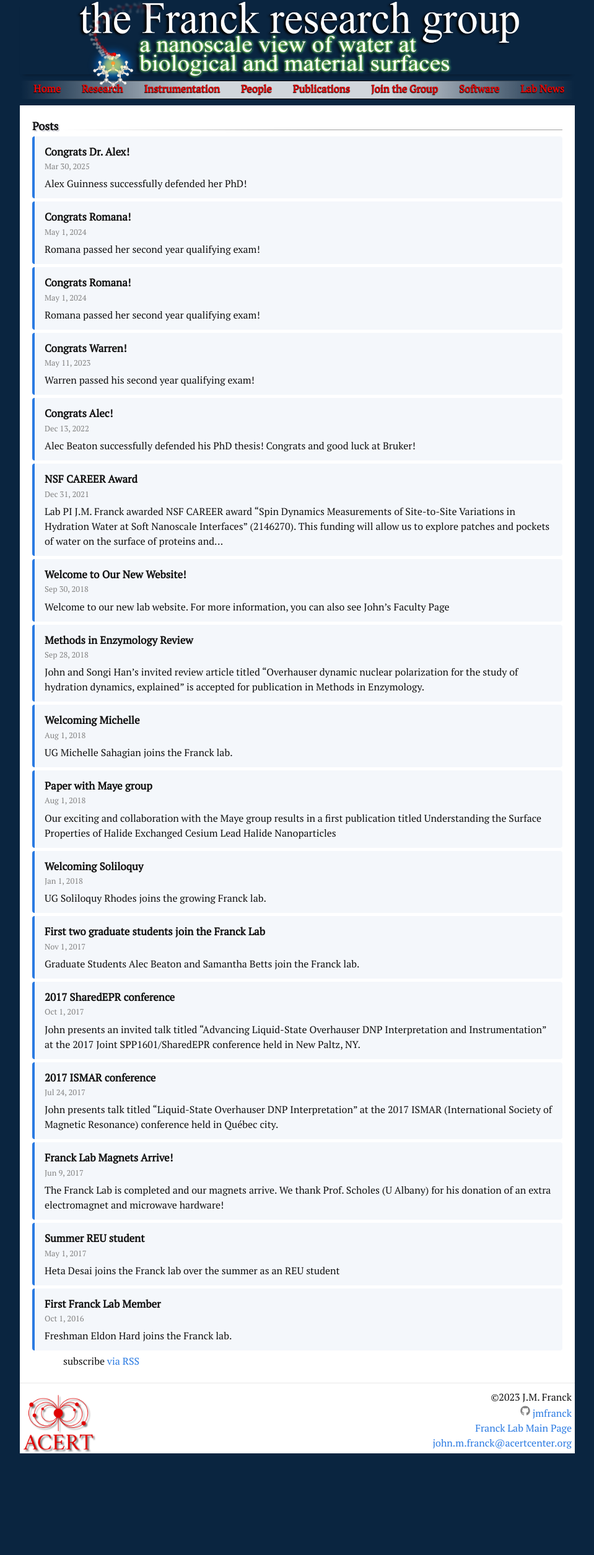
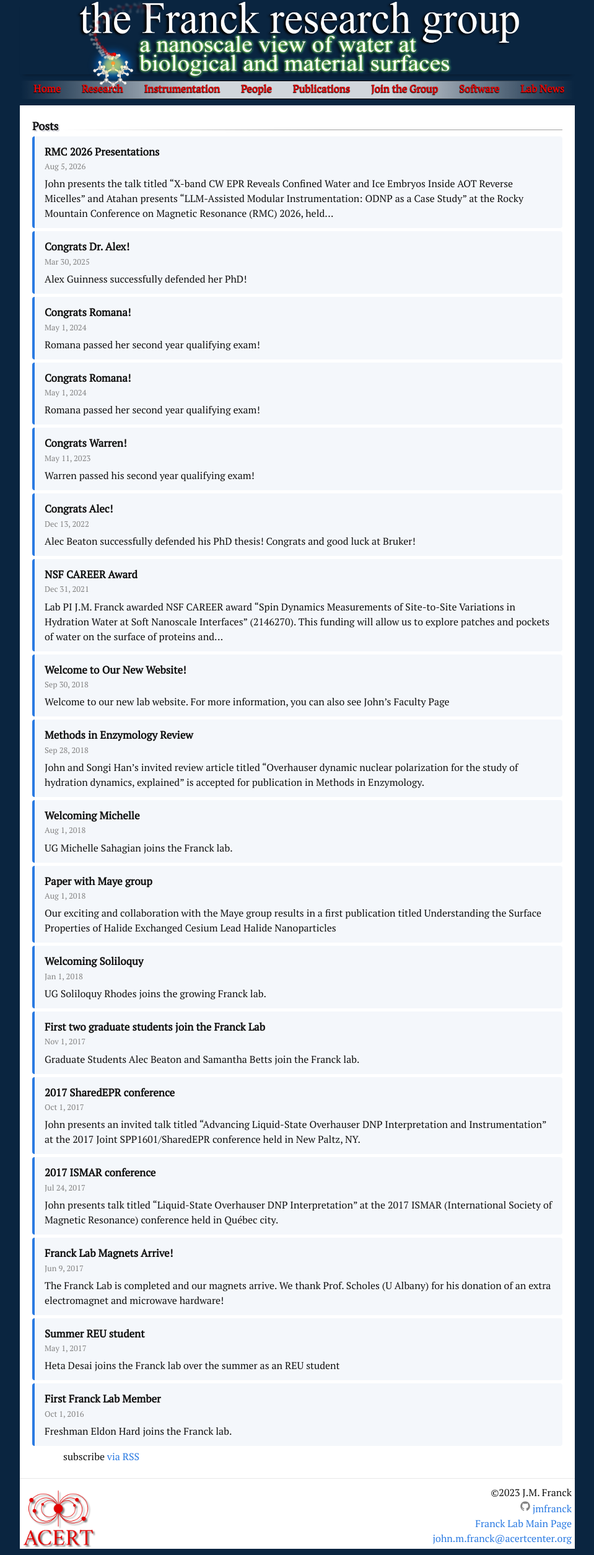
Before and after one commit to jmfrancklab/jmfrancklab.github.io, a Jekyll site: the page built from news.html, in a window 1280 px wide. Shown: the whole page at 62% size, without its empty margins (160-1119 px from the left). Built offline with Jekyll 4.4.1, drawn with Linux system fonts in a browser that asks for light colours.

Commit message:
RMC talks added to news section

```diff
--- a/_data/news.yml
+++ b/_data/news.yml
@@ -1,5 +1,13 @@
 # Lab news items, rendered on news.html and in feed.xml.
 # Add new entries at the top or bottom -- news.html sorts by date.
+
+- date: 2026-08-05
+  title: "RMC 2026 Presentations"
+  content: |
+    John presents the talk titled "X-band CW EPR Reveals Confined Water and
+    Ice Embryos Inside AOT Reverse Micelles" and Atahan presents "LLM-Assisted
+    Modular Instrumentation: ODNP as a Case Study" at the Rocky Mountain
+    Conference on Magnetic Resonance (RMC) 2026, held in Snowbird, Utah.
 
 - date: 2016-10-01
   title: "First Franck Lab Member"
```
